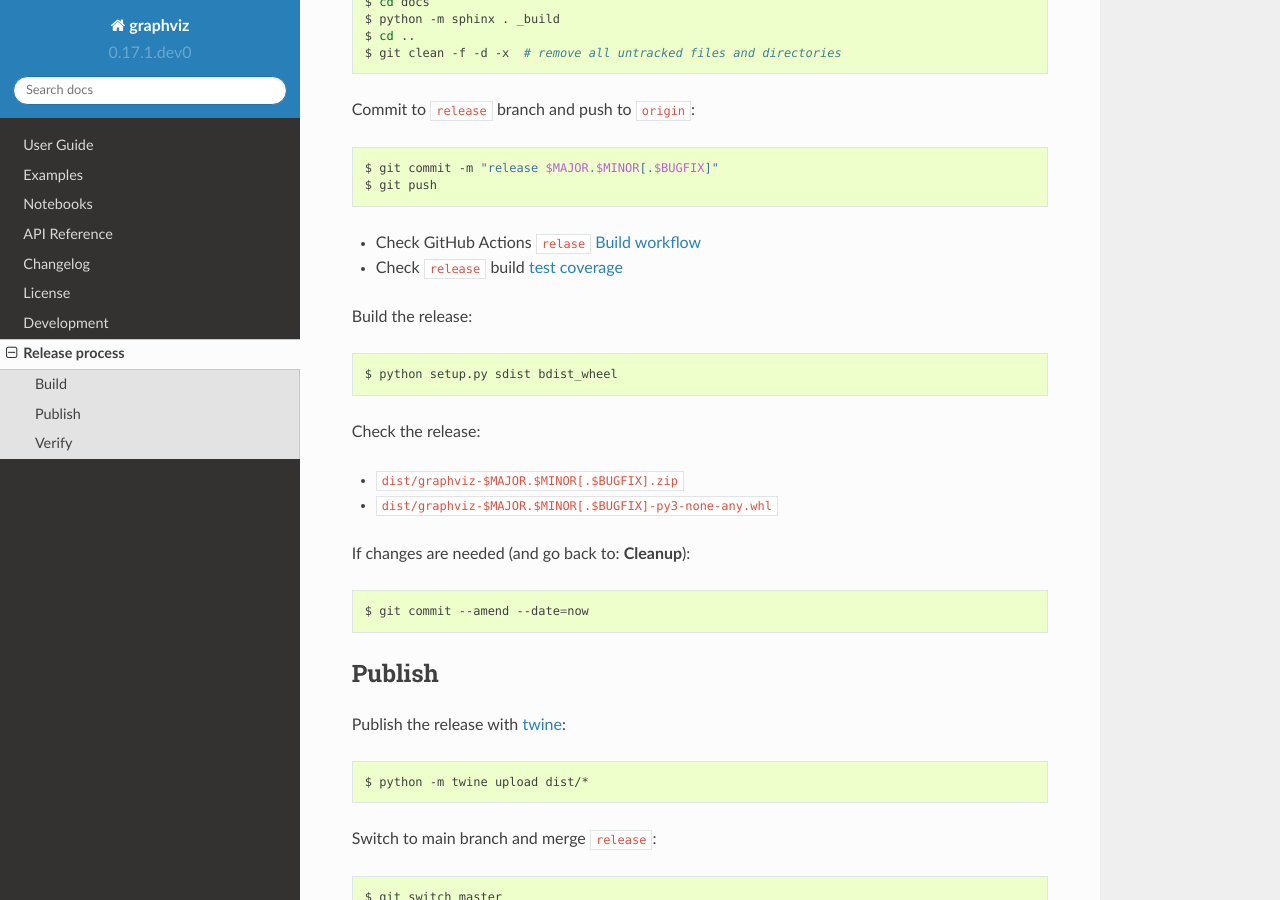
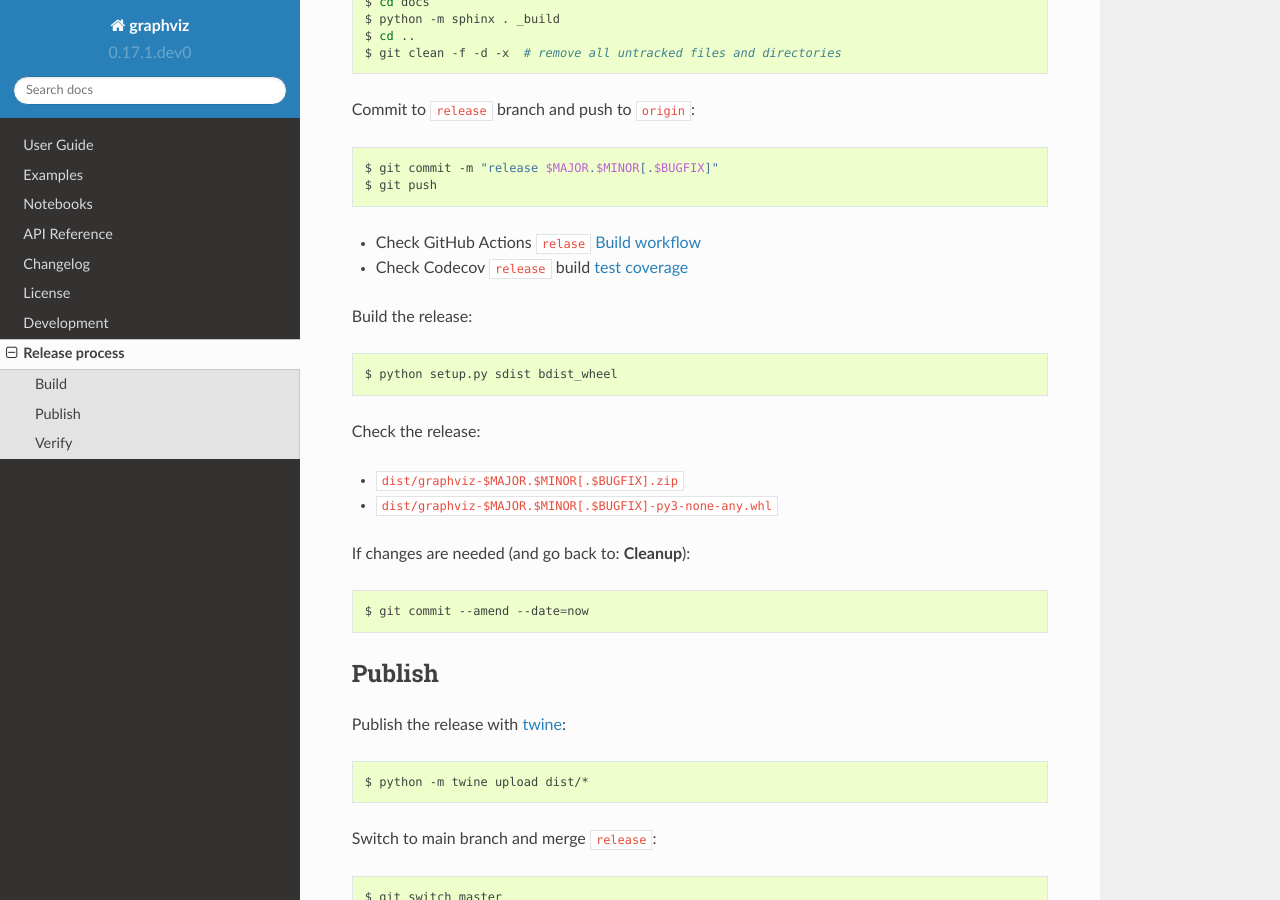
Before and after one commit to xflr6/graphviz, a Sphinx documentation site: the page built from docs/release_process.rst, in a window 1280 px wide and 900 px high, scrolled down 775 px. Built offline with Sphinx 7.4.7 and the Read the Docs theme 2.0.0, drawn with Linux system fonts in a browser that asks for light colours; the version number is read from the project's files by our own code.

Commit message:
prepend provider name

```diff
--- a/docs/release_process.rst
+++ b/docs/release_process.rst
@@ -46,7 +46,7 @@ Commit to ``release`` branch and push to ``origin``:
 
 - Check GitHub Actions ``relase`` `Build workflow
   <https://github.com/xflr6/graphviz/actions?query=branch%3Arelease>`_
-- Check ``release`` build `test coverage <https://app.codecov.io/gh/xflr6/graphviz/branch/release>`_
+- Check Codecov ``release`` build `test coverage <https://app.codecov.io/gh/xflr6/graphviz/branch/release>`_
 
 Build the release:
 
```
